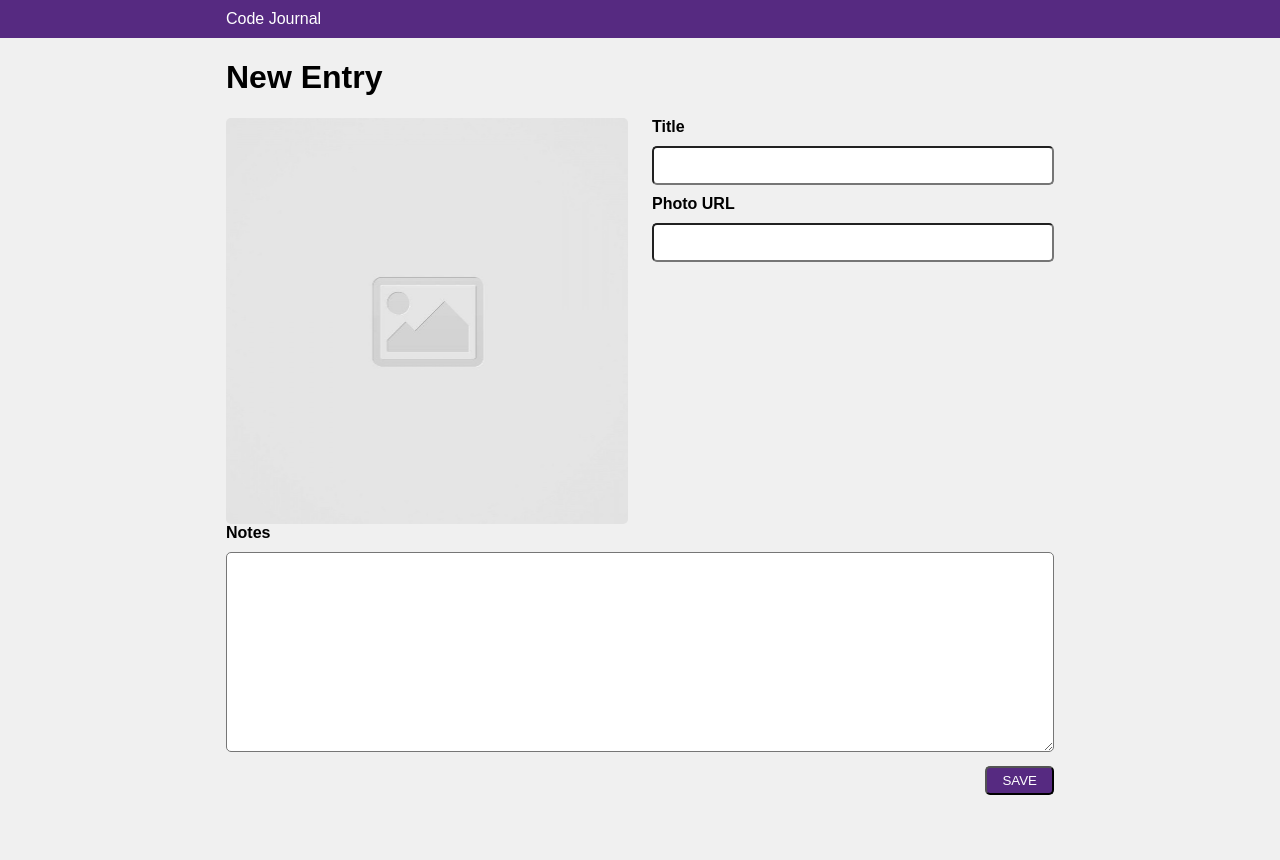
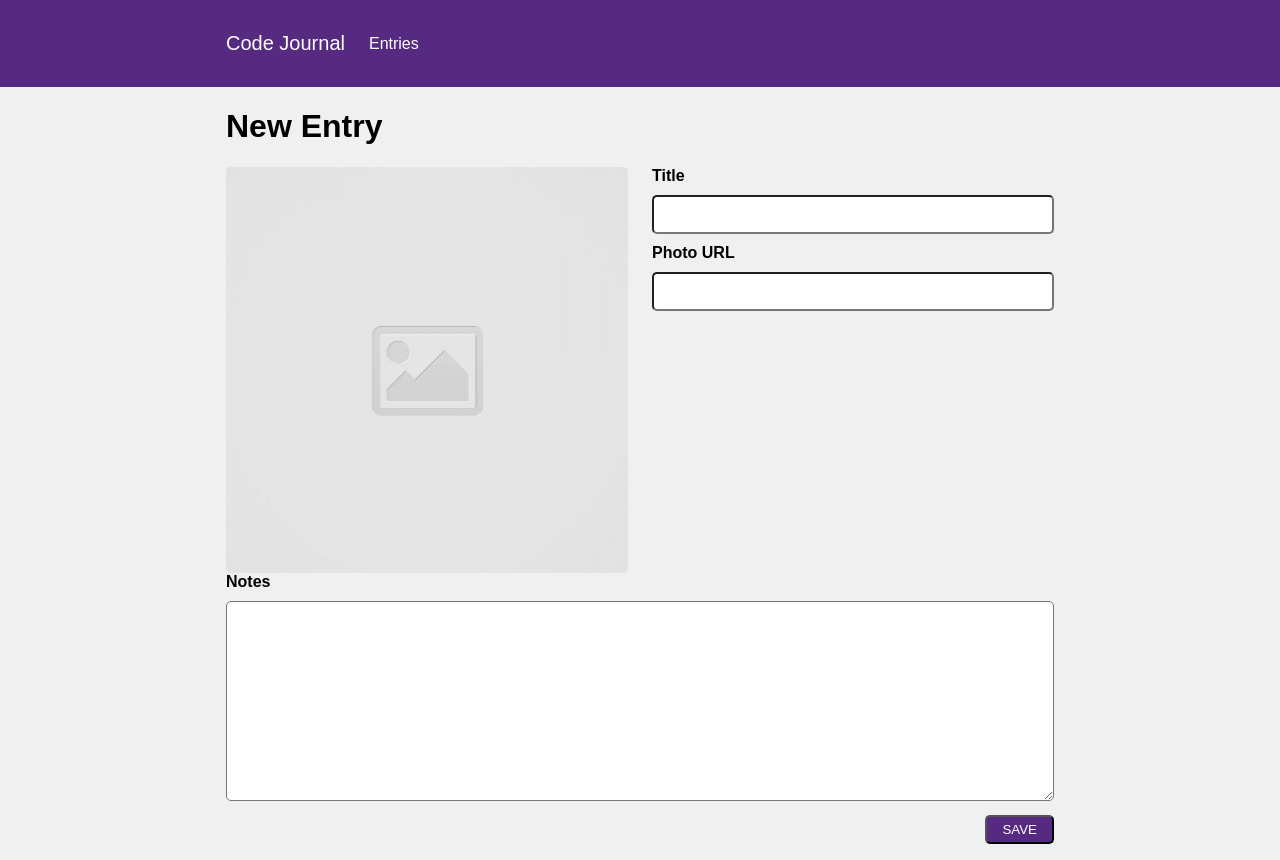
Before and after one commit to janiicelee/code-journal, a website: page index.html in a window 1280 px wide. Before the commit the page ends 811 px from the top, so only its background shows below. Drawn offline with Linux system fonts and the light colour scheme.

Commit message:
Add a navigation item to the navbar for Entries

```diff
--- a/css/styles.css
+++ b/css/styles.css
@@ -10,7 +10,7 @@ body {
 header {
   color: white;
   background-color: #562a81;
-  padding: 10px;
+  padding: 20px;
 }
 
 img {
@@ -68,3 +68,14 @@ textarea:focus {
 ul {
   list-style-type: none;
 }
+
+.form-tab {
+  padding: 0.75rem 0;
+  cursor: pointer;
+  font-size: 1.25rem;
+}
+
+.entry-tab {
+  padding: 0.95rem 1.5rem 0.5rem;
+  cursor: pointer;
+}
--- a/index.html
+++ b/index.html
@@ -18,9 +18,11 @@
   <div data-view="entry-form">
     <header>
       <div class="container">
-        <div class="row">
-          <div class="column-full">
-            Code Journal
+        <div class="column-full">
+          <div class="row">
+            <div class="form-tab active" data-view="entry-form">Code Journal</div>
+            <div class="entry-tab" data-view="entries">Entries</div>
+            </nav>
           </div>
         </div>
       </div>
```
